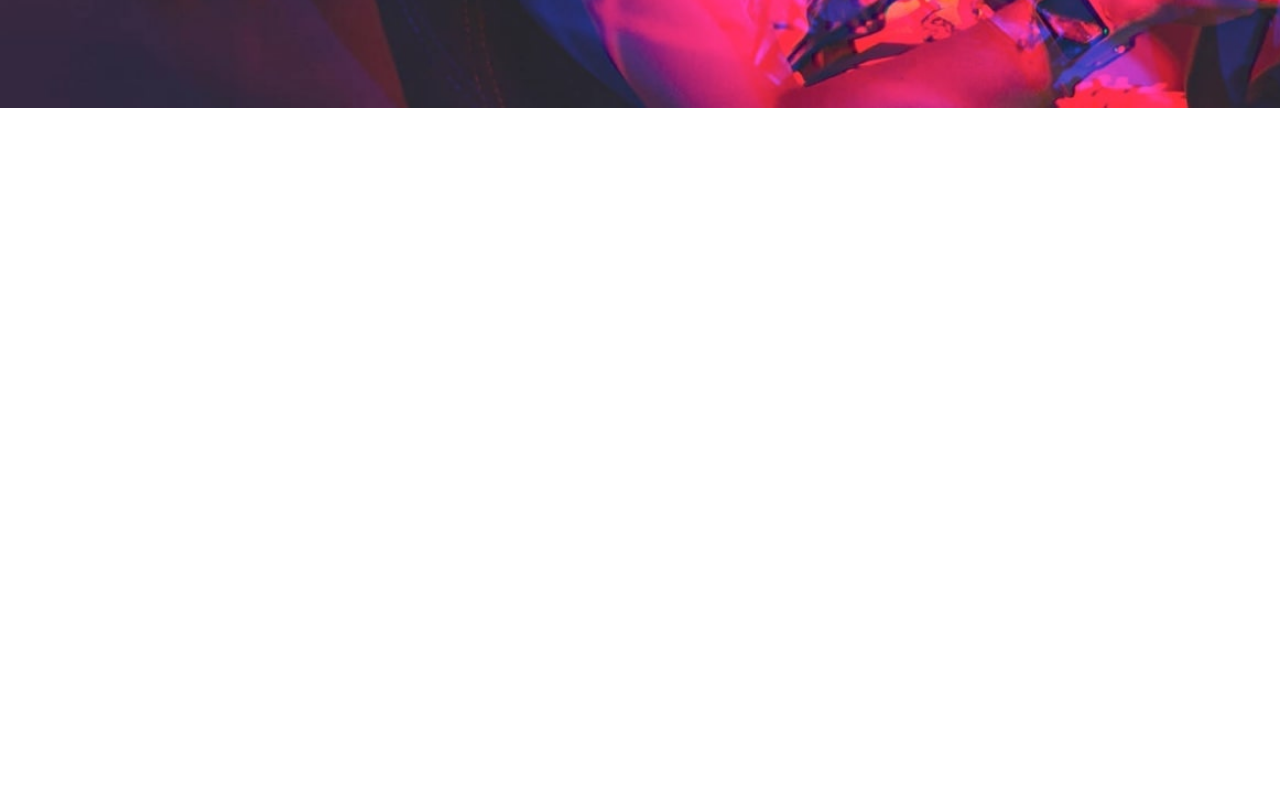
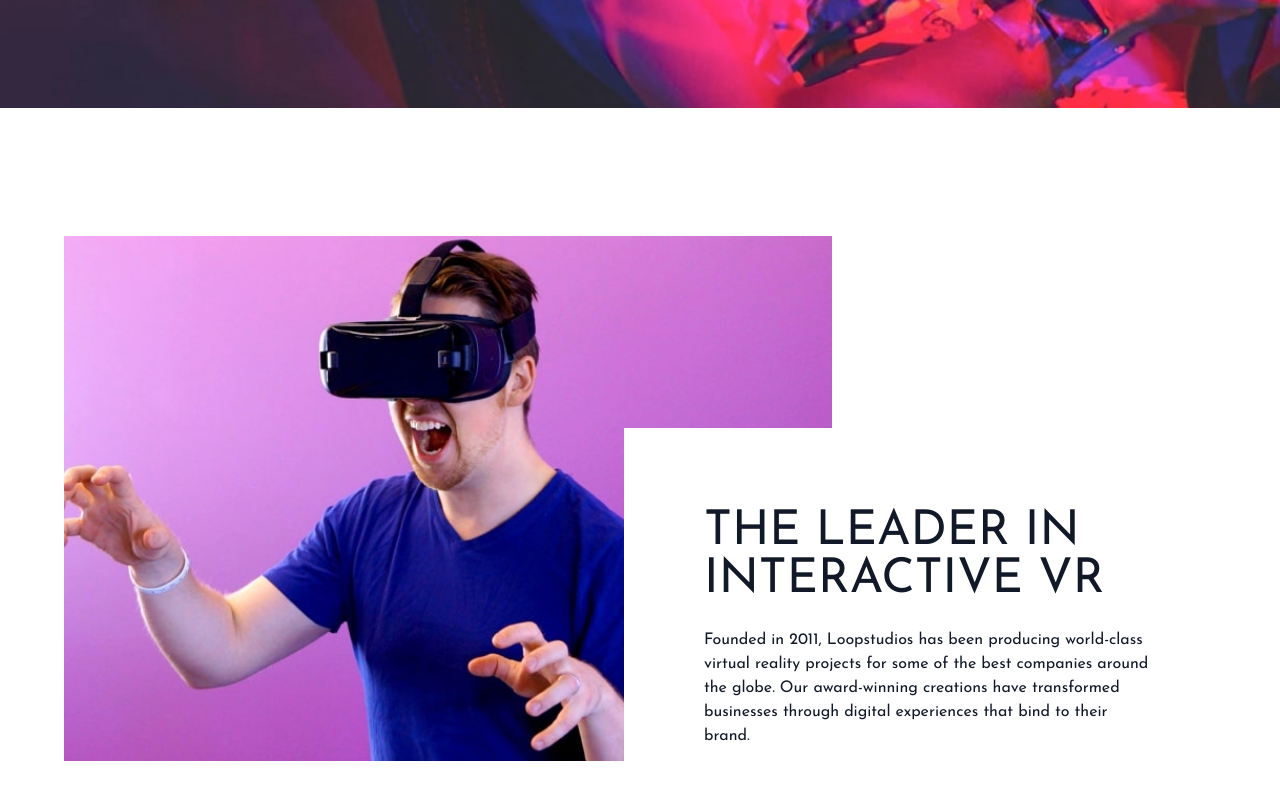
Before and after one commit to rakibtweets/loopStudios-tailwind, a React (Create React App) app: page / in a window 1280 px wide. Shown: the part 608-1408 px from the top of the page. Before the commit the page ends 800 px from the top, so only its background shows below. Built offline with nearby package versions, Linux system fonts and the light colour scheme.

Commit message:
feature section done

```diff
--- a/src/App.js
+++ b/src/App.js
@@ -1,4 +1,5 @@
 import './App.css';
+import Features from './Components/Features/Features';
 
 import Hero from './Components/Hero/Hero';
 
@@ -6,7 +7,7 @@ function App() {
   return (
     <>
       <Hero />
-      {/* <Features /> */}
+      <Features />
     </>
   );
 }
--- a/src/Components/Features/Features.js
+++ b/src/Components/Features/Features.js
@@ -2,11 +2,28 @@ import React from 'react';
 
 const Features = () => {
   return (
-    <div>
-      <h1 className=" text-center font-bold text-green-600">
-        Features section
-      </h1>
-    </div>
+    <section id="#feature">
+      <div className="relative container flex flex-col max-w-6xl mx-auto my-32 px-6 md:px-0 text-gray-900 md:flex-rrow">
+        {/* Image */}
+        <img
+          src="/images/desktop/image-interactive.jpg"
+          alt=""
+          className="md:w-2/3"
+        />
+        {/* Text Container */}
+        <div className="top-48 pr-0 bg-white md:absolute md:right-0 md:py-20 md:pl-20">
+          <h2 className="max-w-lg mt-10 mb-6 font-sans text-4xl text-center text-gray-900 uppercase md:text-5xl md:mt-0 md:text-left">
+            The leader in interactive VR
+          </h2>
+          <p className="max-w-md text-center md:text-left">
+            Founded in 2011, Loopstudios has been producing world-class virtual
+            reality projects for some of the best companies around the globe.
+            Our award-winning creations have transformed businesses through
+            digital experiences that bind to their brand.
+          </p>
+        </div>
+      </div>
+    </section>
   );
 };
 
```
